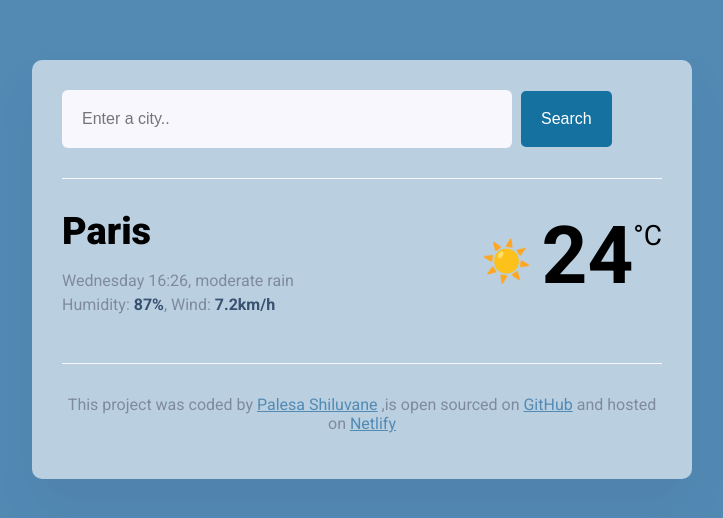
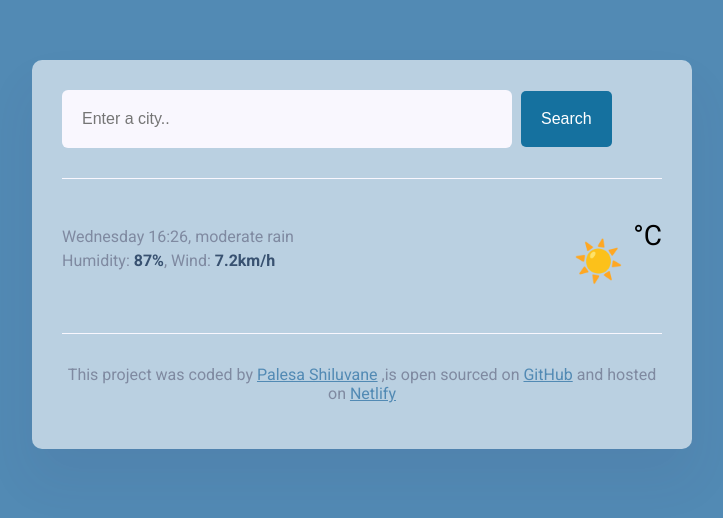
Before and after one commit to PalesaShiluvane/My-Weather-App, a plain HTML site: page index.html in a window 1280 px wide. Shown: the whole page, without its empty margins (278-1001 px from the left). Drawn offline with nearby package versions, Linux system fonts and the light colour scheme.

Commit message:
Updated the city name and temperature default values to null in html

```diff
--- a/index.html
+++ b/index.html
@@ -31,7 +31,7 @@
       <main>
         <div class="current-weather">
           <div>
-            <h1 class="current-city" id="current-city">Paris</h1>
+            <h1 class="current-city" id="current-city"></h1>
             <p class="current-details">
               <span id="current-date">Monday</span>, moderate rain </br>
               Humidity: <strong>87%</strong>, Wind: <strong>7.2km/h</strong>
@@ -39,7 +39,7 @@
           </div>
           <div class="current-temperature">
             <span class="current-temperature-icon">☀️</span
-            ><span class="current-temperature-value" id="current-temp">24</span
+            ><span class="current-temperature-value" id="current-temp"></span
             ><span class="current-temperature-unit">°C</span>
           </div>
         </div>
--- a/src/index.js
+++ b/src/index.js
@@ -1,11 +1,13 @@
 function refreshWeather(response) {
+  let cityElement = document.querySelector("#current-city");
+  cityElement.innerHTML = response.data.city;
+
   let temperatureElement = document.querySelector("#current-temp");
   let temperature = response.data.temperature.current;
   temperatureElement.innerHTML = Math.round(temperature);
 }
 
 //API
-
 function searchCity(city) {
   let apiKEY = `90837b7722d3o37ab2424dfa2715bt14`;
   let apiURL = `https://api.shecodes.io/weather/v1/current?query=${city}&key=${apiKEY}&units=metric`;
@@ -13,12 +15,11 @@ function searchCity(city) {
   axios.get(apiURL).then(refreshWeather);
 }
 
-//Display Search Input as City
+//Handle Search Input Submit button
 function handleSearchSubmit(event) {
   event.preventDefault();
   let searchInput = document.querySelector("#search-input");
-  let cityElement = document.querySelector("#current-city");
-  cityElement.innerHTML = searchInput.value;
+
   searchCity(searchInput.value);
 }
 let searchFormElement = document.querySelector("#search-form");
```
